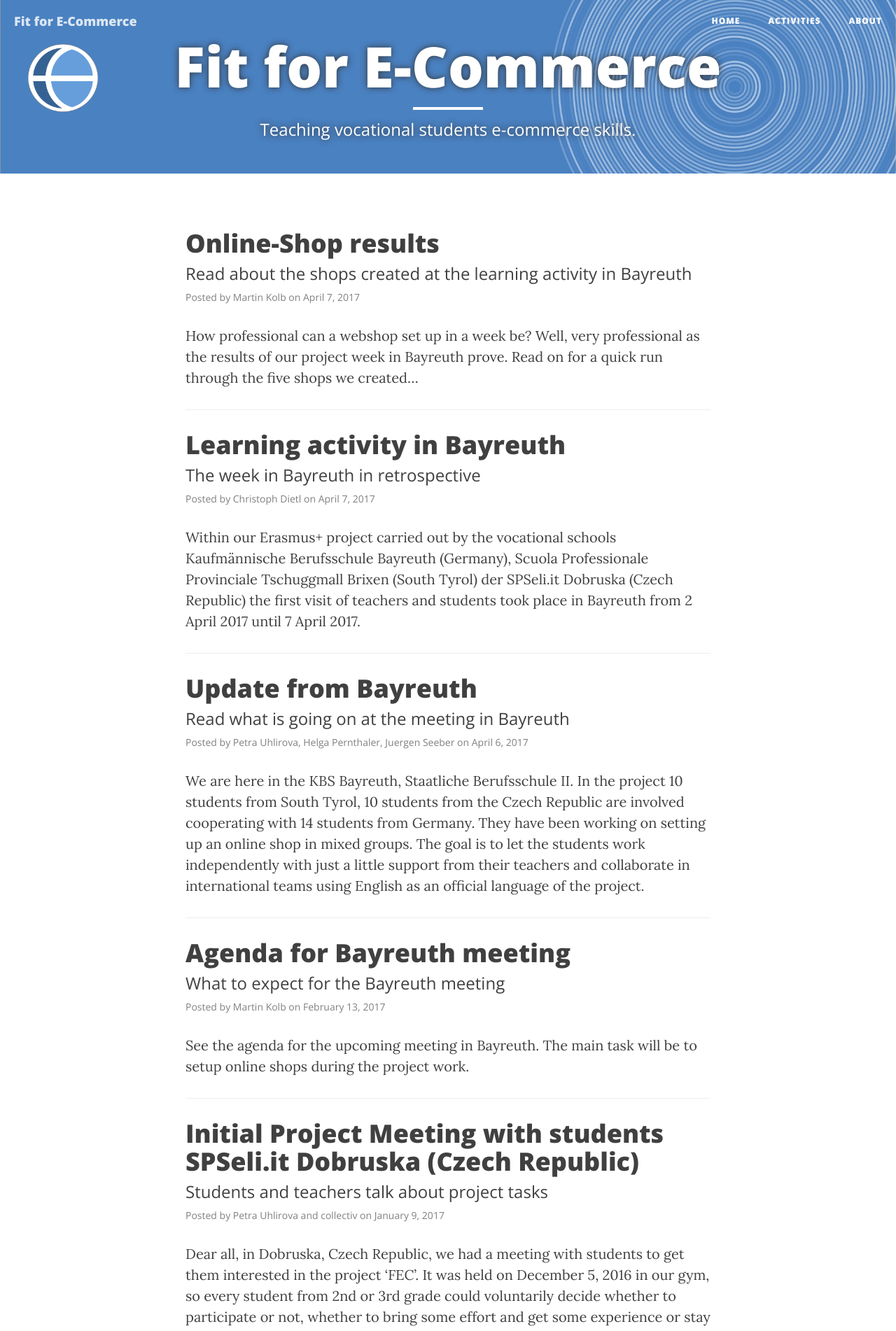
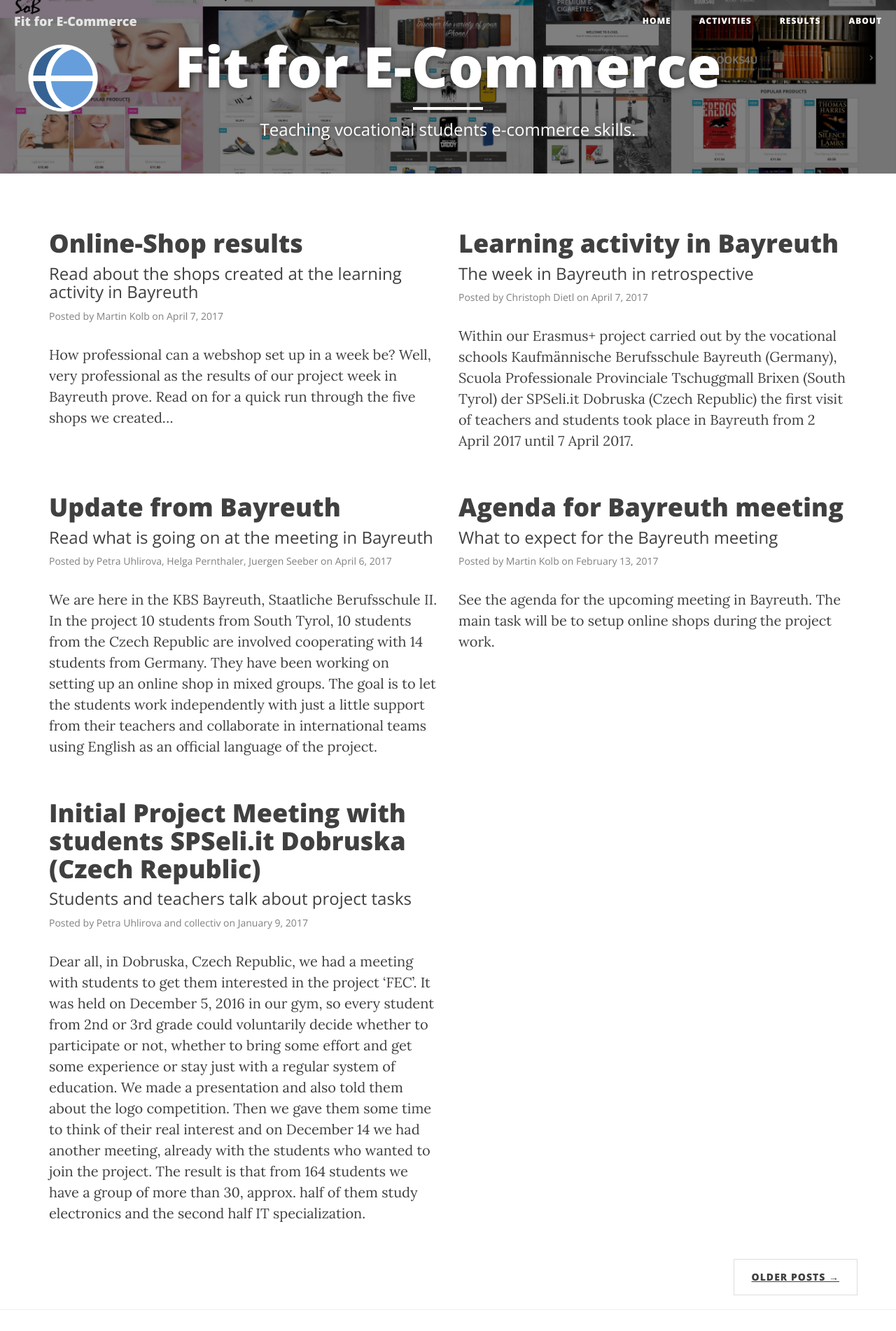
Before and after one commit to fitforecommerce/fitforecommerce.github.io, a Jekyll site: the page built from index.html, in a window 1280 px wide. Shown: the top 1902 px of the page at 70% size. Built offline with Jekyll 4.4.1, drawn with Linux system fonts in a browser that asks for light colours; nearby versions of some CDN libraries; the list of posts is cut into pages by our own code; comment, search, counter and statistics services are not loaded.

Commit message:
refine style

```diff
--- a/_config.yml
+++ b/_config.yml
@@ -1,7 +1,7 @@
 # Site settings
 title: Fit for E-Commerce
-header-img: img/home-bg.jpg
-email: your-email@yourdomain.com
+header-img: img/2017-04-07-webshops-screenshots/webshop-header.jpg
+email: fitforecommerce@kbs-bth.de
 copyright_name: Fit for E-Commerce project team / Martin Kolb
 description: "Teaching vocational students e-commerce skills. The website for the Erasmus+ funded strategic partnership."
 baseurl: ""
--- a/_includes/nav.html
+++ b/_includes/nav.html
@@ -22,6 +22,9 @@
                     <a href="{{ site.baseurl }}/activities">Activities</a>
                 </li>
                 <li>
+                    <a href="{{ site.baseurl }}/results">Results</a>
+                </li>
+                <li>
                     <a href="{{ site.baseurl }}/about">About</a>
                 </li>
             </ul>
--- a/_layouts/page.html
+++ b/_layouts/page.html
@@ -21,9 +21,9 @@ layout: default
 <!-- Main Content -->
 <div class="container">
 	<div class="row">
-		<div class="col-lg-8 col-lg-offset-2 col-md-10 col-md-offset-1">
+
 			{{ content }}
-		</div>
+
 	</div>
 </div>
 
--- a/css/customize.css
+++ b/css/customize.css
@@ -3,6 +3,10 @@ img {
 	-moz-box-shadow: 		5px 5px 5px 0px rgba(102,102,102,0.6);
 	box-shadow: 				5px 5px 5px 0px rgba(102,102,102,0.6);*/
 	margin: 1.0em 0px;
+}
+
+.img_framed {
+  margin: 0.5em;
 }
 
 #map_canvas {
--- a/index.html
+++ b/index.html
@@ -4,7 +4,9 @@ description: "Teaching vocational students e-commerce skills."
 ---
 
 {% for post in paginator.posts %}
-<div class="post-preview">
+ {% capture cf %}{% cycle '<div class="clearfix"></div>', '' %}{% endcapture %}
+ {{ cf }}
+	<div class="post-preview col-md-6">
   <a href="{{ post.url | prepend: site.baseurl }}">
       <h2 class="post-title">            {{ post.title }}
       </h2>
@@ -19,8 +21,9 @@ description: "Teaching vocational students e-commerce skills."
 			{{ post.excerpt }}
 		</div>
 </div>
-<hr>
 {% endfor %}
+
+<div class='clearfix'></div>
 
 <!-- Pager -->
 {% if paginator.total_pages > 1 %}
```
Also changed, not shown: about.md (+1 -1 lines). Lines whose indentation alone changed are shown as unchanged.
